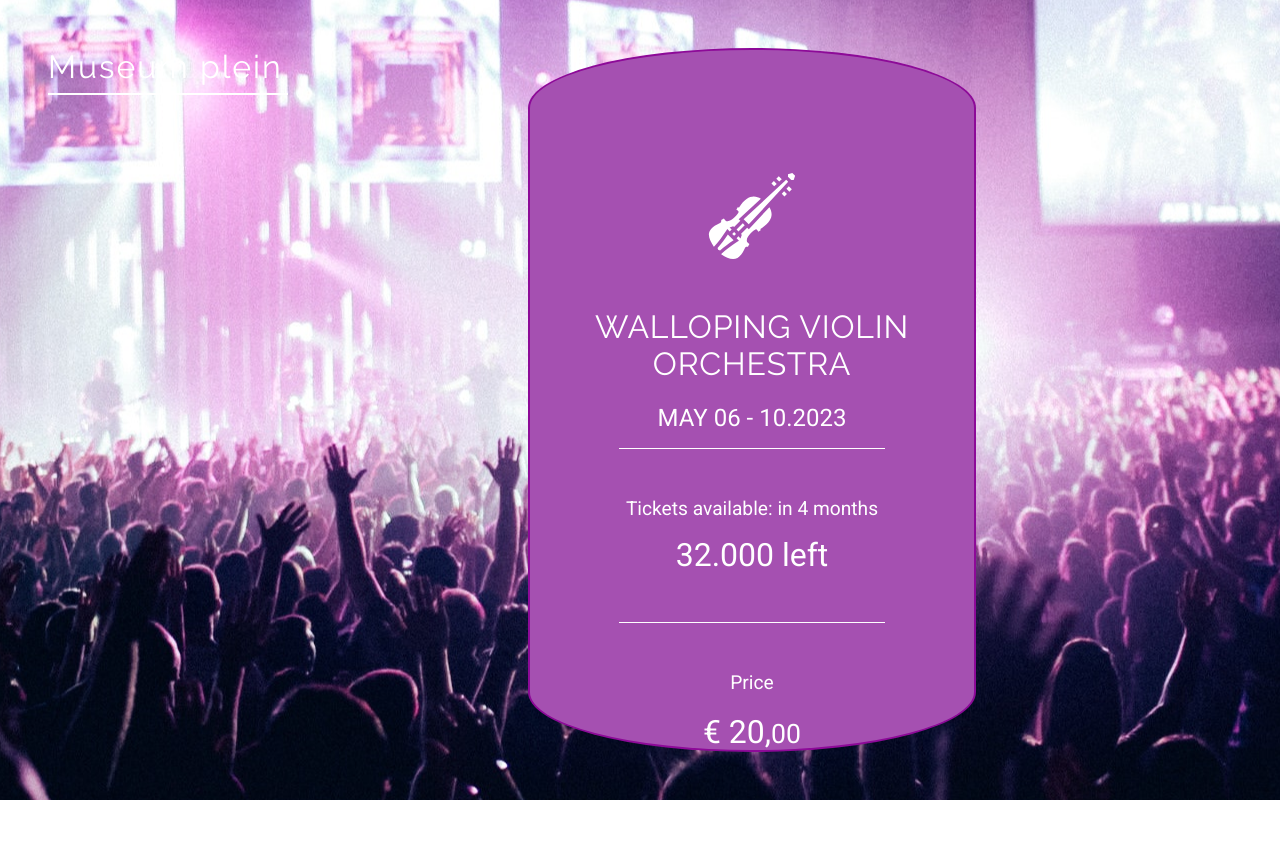
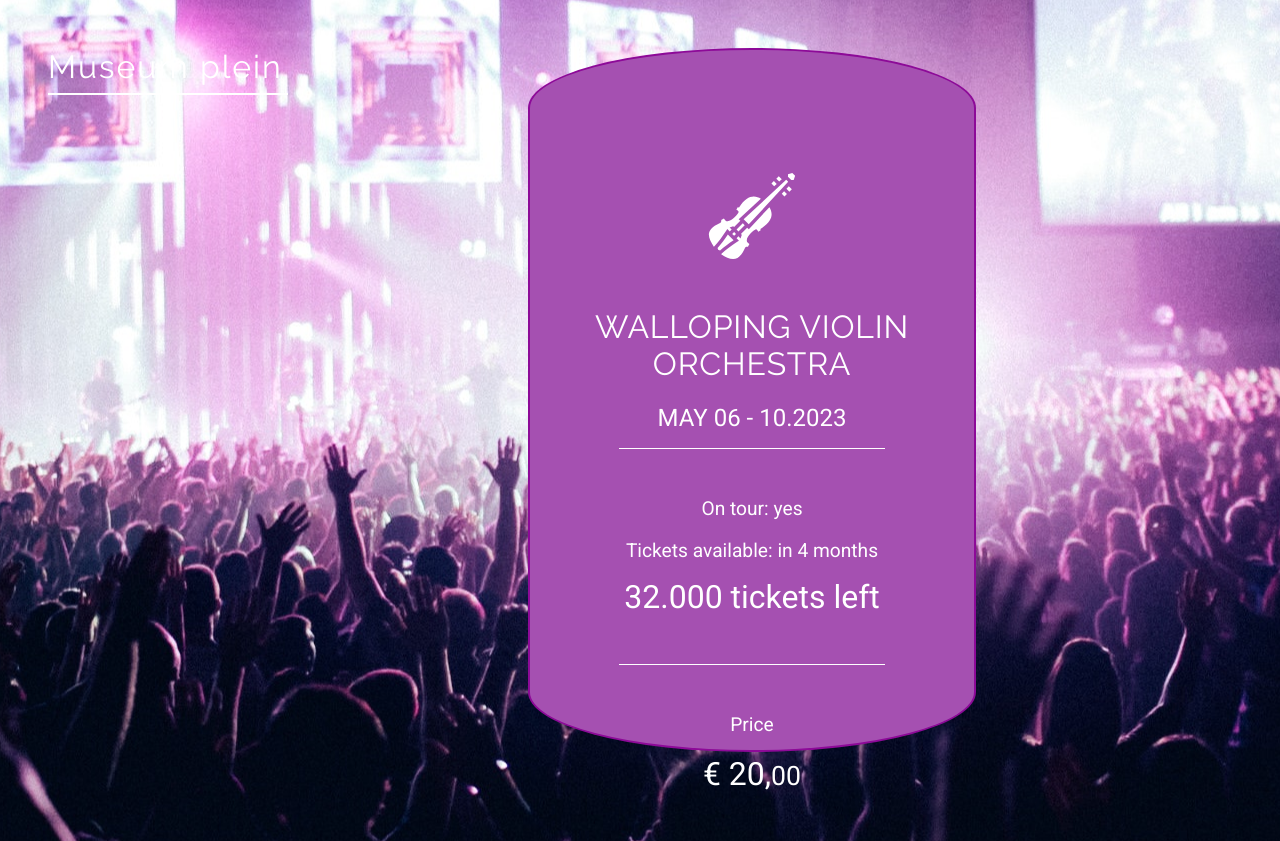
Before and after one commit to rwormsbecher/workshop-internationalization, a React (Create React App) app: page / in a window 1280 px wide. Before the commit the page ends 800 px from the top, so only its background shows below. Built offline with nearby package versions, Linux system fonts and the light colour scheme.

Commit message:
update starting project to contain extra styles and extra paragraph

```diff
--- a/src/App.tsx
+++ b/src/App.tsx
@@ -27,8 +27,9 @@ function App() {
                     </div>
 
                     <div className="band-body">
+                        <p className="on-tour">On tour: yes</p>
                         <p className="tickets-available">Tickets available: in 4 months</p>
-                        <h3 className="tickets-left-number">32.000 left</h3>
+                        <h3 className="tickets-left-number">32.000 tickets left</h3>
                         <hr />
                         <p className="price">Price</p>
                         <h4>
--- a/src/styles/index.scss
+++ b/src/styles/index.scss
@@ -154,8 +154,12 @@ body {
                 align-self: center;
                 width: 100%;
 
-                .tickets-available {
+                .on-tour {
                     margin-top: 3rem;
+                }
+
+                .tickets-available,
+                .on-tour {
                     font-size: 1.2rem;
                     text-align: center;
                     margin-bottom: 0;
@@ -207,4 +211,12 @@ body {
             border-bottom: 2px solid #8d0a98;
         }
     }
+
+    .positive {
+        color: lightgreen;
+    }
+
+    .negative {
+        color: lightcoral;
+    }
 }
```
